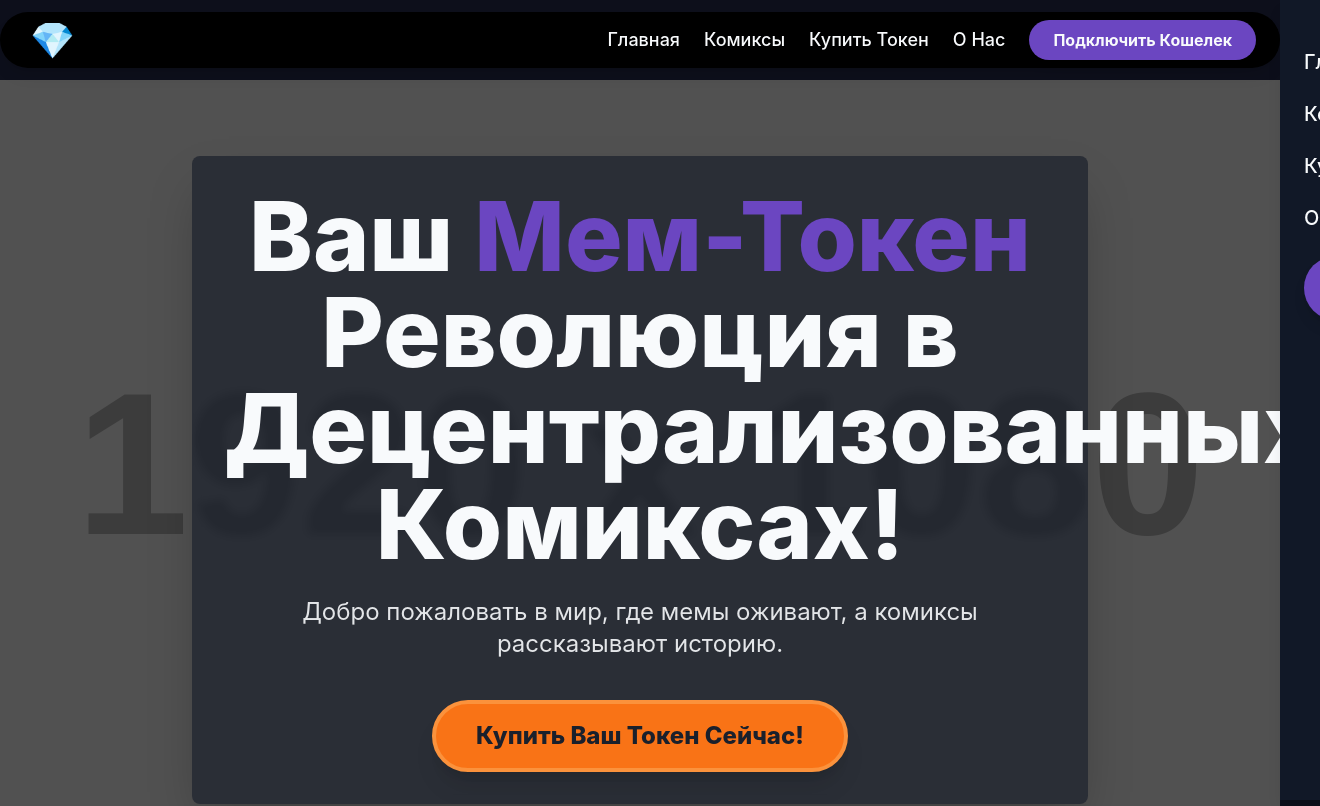
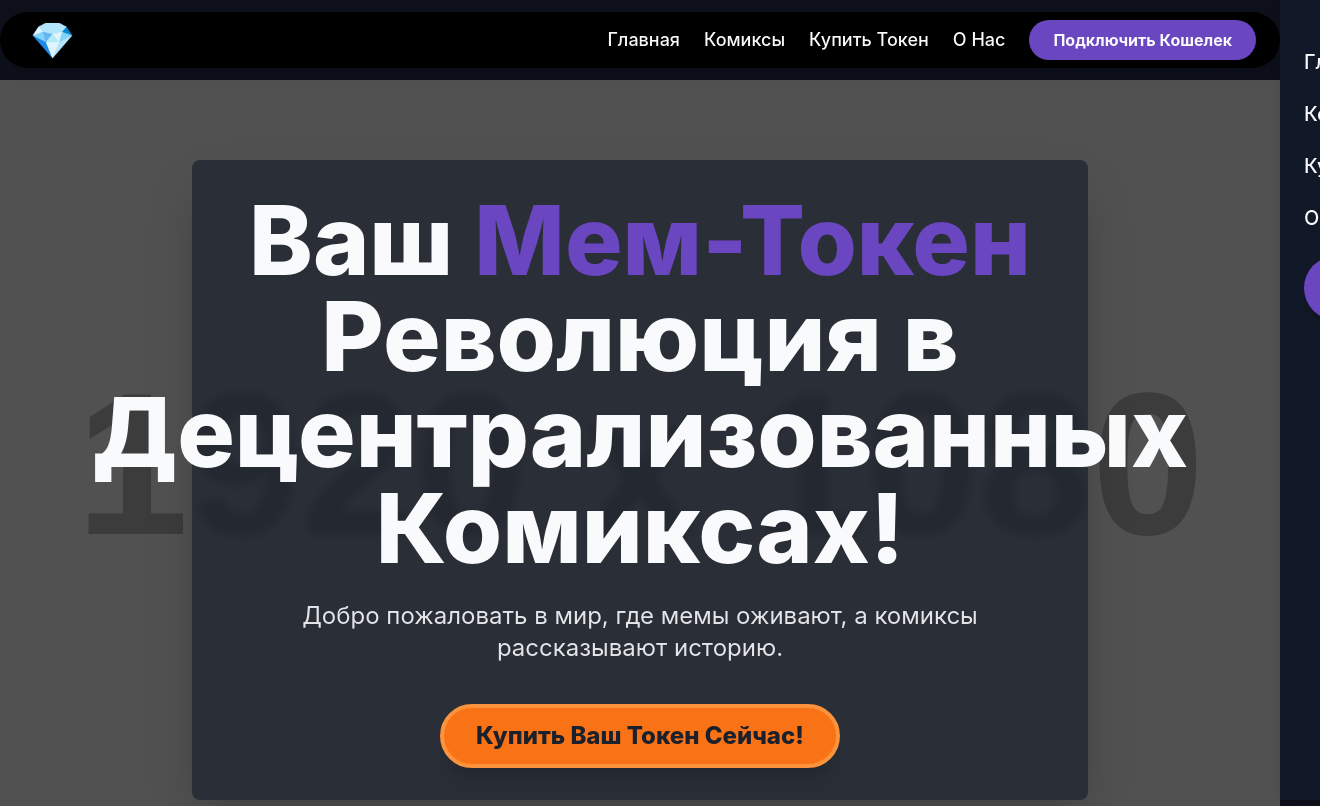
Before and after one commit to danik223222/Danik, a plain HTML site: page index.html in a window 1280 px wide. Shown: the top 806 px of the page, 1320 px wide, since content can reach past the window. Drawn offline with nearby package versions, Linux system fonts and the light colour scheme; placeholder pictures from the web are drawn by us.

Commit message:
Update index.html

```diff
--- a/index.html
+++ b/index.html
@@ -142,14 +142,14 @@
         <!-- Секция Героя -->
         <section id="home" class="relative h-screen flex items-center justify-center text-center bg-cover bg-center" style="background-image: url('https://placehold.co/1920x1080/0d0f1b/2e3a51?text=ФОН+ДЛЯ+ВАШЕГО+МЕМ-ТОКЕНА');">
             <div class="absolute inset-0 bg-black opacity-60"></div>
-            <div class="relative z-10 p-8 rounded-lg shadow-2xl max-w-4xl mx-auto backdrop-blur-sm bg-darkbg bg-opacity-70">
-                <h1 class="text-6xl md:text-8xl font-extrabold text-lighttext leading-tight mb-6">
-                    Ваш <span class="text-primary">Мем-Токен</span><br> Революция в Децентрализованных Комиксах!
+            <div class="relative z-10 p-8 rounded-lg shadow-2xl max-w-4xl mx-auto backdrop-blur-sm bg-darkbg bg-opacity-70 flex flex-col items-center justify-center">
+                <h1 class="text-4xl xs:text-5xl sm:text-6xl md:text-8xl font-extrabold text-lighttext leading-tight mb-4 md:mb-6">
+                    Ваш <span class="text-primary">Мем-Токен</span><br class="md:hidden"> Революция в Децентрализованных Комиксах!
                 </h1>
-                <p class="text-2xl text-lighttext mb-10 opacity-90">
+                <p class="text-lg xs:text-xl sm:text-2xl text-lighttext mb-8 md:mb-10 opacity-90 px-4">
                     Добро пожаловать в мир, где мемы оживают, а комиксы рассказывают историю.
                 </p>
-                <button id="buyTokenBtn" class="bg-accent hover:bg-orange-600 text-darkbg font-extrabold py-4 px-10 rounded-full text-2xl shadow-xl transform transition duration-300 ease-in-out hover:scale-110 border-4 border-orange-400">
+                <button id="buyTokenBtn" class="bg-accent hover:bg-orange-600 text-darkbg font-extrabold py-3 px-8 rounded-full text-xl sm:text-2xl shadow-xl transform transition duration-300 ease-in-out hover:scale-110 border-4 border-orange-400">
                     Купить Ваш Токен Сейчас!
                 </button>
             </div>
```
